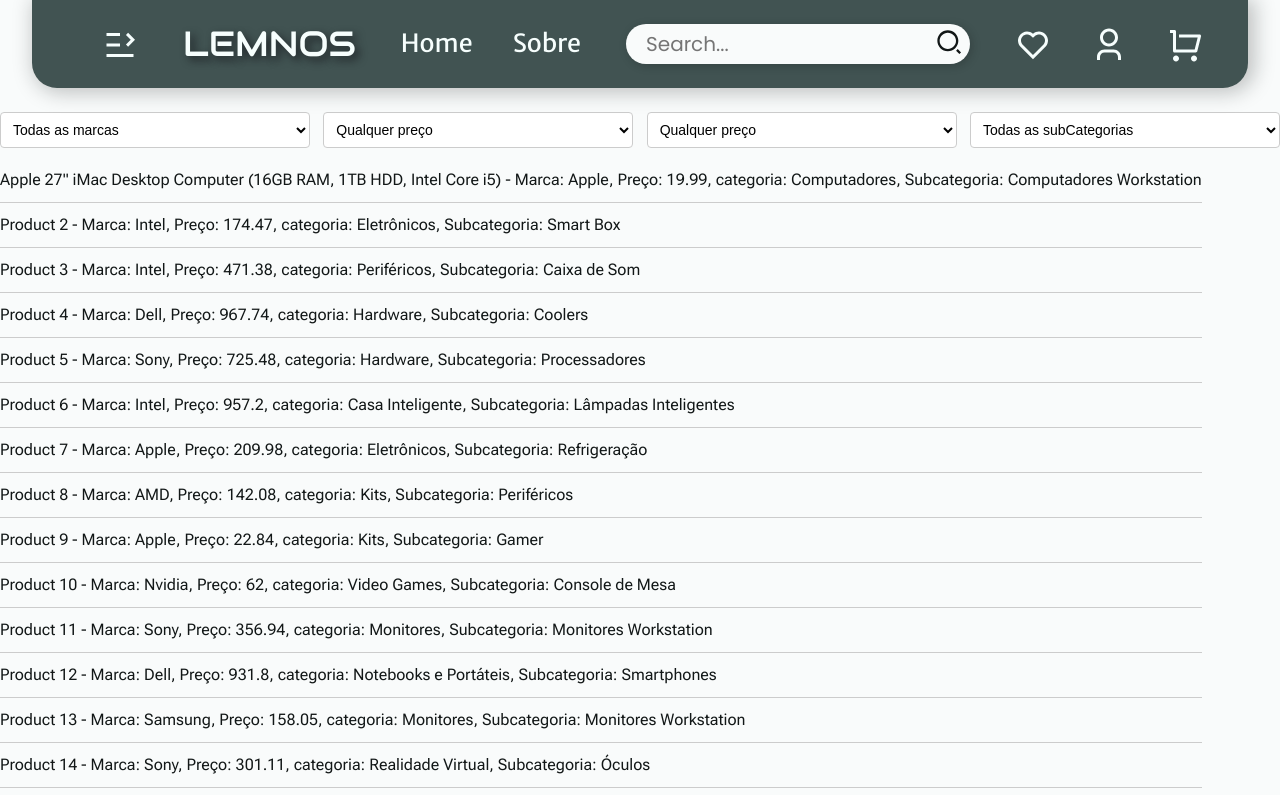
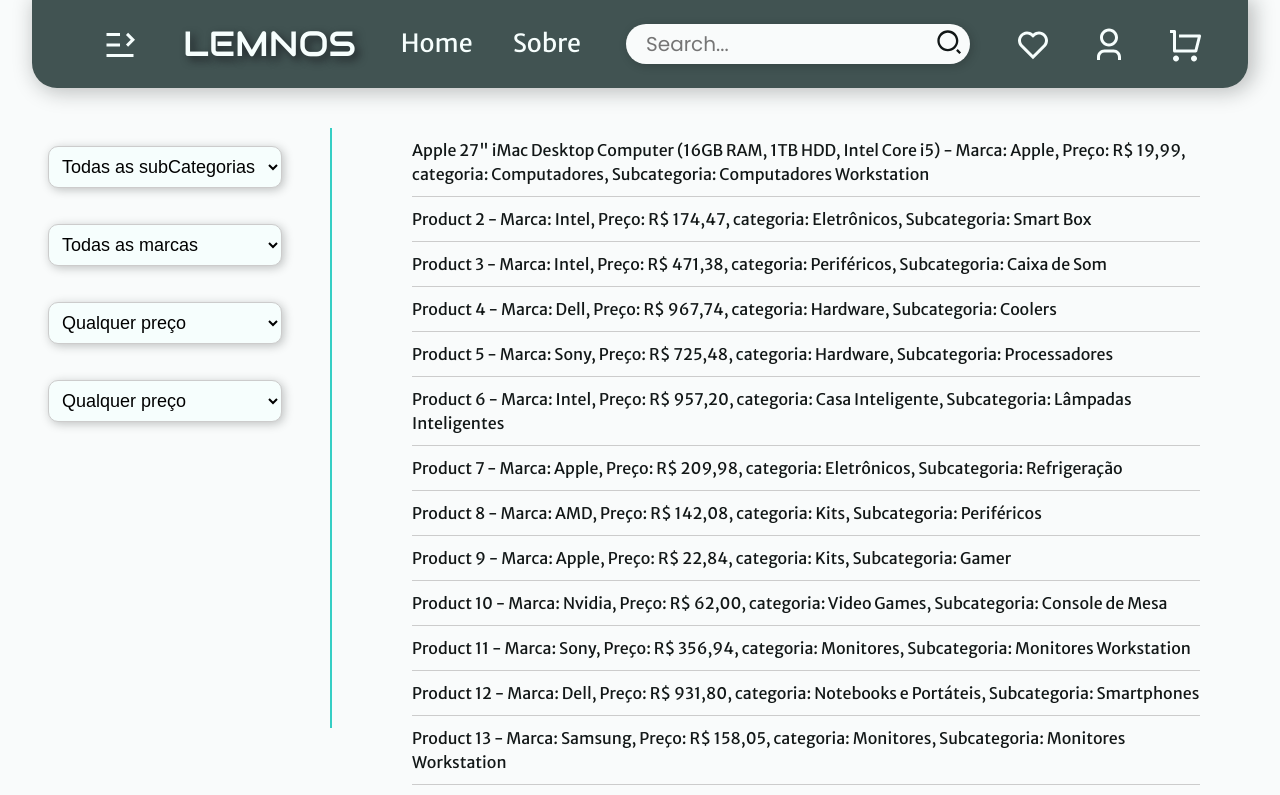
Before and after one commit to lucasatdriano/Lemnos, a React (Vite) app: page /productFilter in a window 1280 px wide. Shown: the top 795 px of the page. Built offline with nearby package versions, Linux system fonts and the light colour scheme.

Commit message:
add function in inputs productModal

```diff
--- a/src/components/header/components/favoriteMenu/menuFavorite.scss
+++ b/src/components/header/components/favoriteMenu/menuFavorite.scss
@@ -19,6 +19,10 @@ $font-title: 'Merriweather Sans', sans-serif;
 $font-web: 'Roboto Flex', Arial;
 $font-items: 'Poppins', Helvetica;
 nav {
+  .favoriteIcon {
+    color: $color-fontDark;
+  }
+
   .modal {
     position: fixed;
     top: 0;
@@ -43,7 +47,7 @@ nav {
     width: 75%;
     height: 100vh;
     position: absolute;
-    z-index: 900;
+    z-index: 999;
     border-radius: 10px 10px 0 0;
     top: 0;
     right: -3%;
--- a/src/components/header/components/menuDep/MenuDep.jsx
+++ b/src/components/header/components/menuDep/MenuDep.jsx
@@ -65,7 +65,8 @@ export default function MenuDep({ toggleTheme }) {
                             Sobre
                         </Link>
                         <Link to="#" className='link' onClick={toggleMenu}>
-                            <MenuFavorite /> Favoritos
+                            <MenuFavorite className='favotiteIcon' />
+                            Favoritos
                         </Link>
                         <Link to="/login" className='link' onClick={toggleMenu}>
                             <RiUser3Line className='userIcon' />
--- a/src/components/header/components/menuDep/menuDep.scss
+++ b/src/components/header/components/menuDep/menuDep.scss
@@ -58,7 +58,7 @@ $font-items: 'Poppins', Helvetica;
         left: -7em;
         height: 100vh;
         background-color: $color-secundaryLight;
-        z-index: 999;
+        z-index: 900;
         border-radius: 0 20px 20px 0;
         padding: 3em 0 1em 1.25em;
         animation: menuDep 0.5s ease-in-out forwards;
--- a/src/components/inputs/inputs.scss
+++ b/src/components/inputs/inputs.scss
@@ -87,6 +87,7 @@ $font-items: 'Poppins', Helvetica;
   input[type="file"] + label,
   input[type="date"] + label {
     top: -10px;
+    color: $color-fontLight;
   }
 
   label {
@@ -122,6 +123,10 @@ $font-items: 'Poppins', Helvetica;
         color: $color-fontDark;
       }
     }
+    input[type="file"] + label,
+    input[type="date"] + label {
+      color: $color-fontDark;
+    }
 
     label {
       background: transparent;
--- a/src/pages/productFilterPage/ProductFilter.jsx
+++ b/src/pages/productFilterPage/ProductFilter.jsx
@@ -2,19 +2,20 @@ import React, { useState, useEffect } from 'react';
 import { useParams } from 'react-router-dom';
 import { toast } from 'react-toastify';
 import 'react-toastify/dist/ReactToastify.css';
-import logoHorizontal from '../../assets/imgLemnos/logoHorizontal.svg'
+import logoHorizontal from '../../assets/imgLemnos/logoHorizontal.svg';
 import './productFilter.scss';
 
 export default function ProductFilter() {
   const { category, search } = useParams();
   const BRL = new Intl.NumberFormat('pt-BR', { style: 'currency', currency: 'BRL' });
   const [selectedBrand, setSelectedBrand] = useState('');
-  const [selectedPrice, setSelectedPrice] = useState('');
   const [selectedCategory, setSelectedCategory] = useState('');
   const [selectedSubCategory, setSelectedSubCategory] = useState('');
   const [minPrice, setMinPrice] = useState('');
   const [maxPrice, setMaxPrice] = useState('');
   const [searchTerm, setSearchTerm] = useState('');
+  const [filteredData, setFilteredData] = useState([]);
+  const [loading, setLoading] = useState(false);
 
   const brands = [
     'AMD',
@@ -84,8 +85,9 @@ export default function ProductFilter() {
     });
   }
 
-  const applyFilters = (products) => {
-    return products.filter(item => {
+  const applyFilters = () => {
+    setLoading(true);
+    const filtered = products.filter(item => {
       if (selectedBrand && item.brand !== selectedBrand) {
         return false;
       }
@@ -101,14 +103,16 @@ export default function ProductFilter() {
       if (selectedCategory && item.category !== selectedCategory) {
         return false;
       }
-      if (searchTerm && !item.name.toLowerCase().includes(searchTerm.toLowerCase())) { // Alterado de 'search' para 'searchTerm'
+      if (searchTerm && !item.name.toLowerCase().includes(searchTerm.toLowerCase())) {
         return false;
       }
       return true;
     });
+    setTimeout(() => {
+      setFilteredData(filtered);
+      setLoading(false);
+    }, 1000);
   };
-
-  const filteredData = applyFilters(products);
 
   useEffect(() => {
     setSelectedCategory(category);
@@ -117,6 +121,10 @@ export default function ProductFilter() {
   useEffect(() => {
     setSearchTerm(search || '');
   }, [search]);
+
+  useEffect(() => {
+    applyFilters();
+  }, [selectedBrand, selectedCategory, selectedSubCategory, minPrice, maxPrice, searchTerm]);
 
   const handleMinPriceChange = (e) => {
     setMinPrice(e.target.value);
@@ -136,7 +144,6 @@ export default function ProductFilter() {
 
   const handleClearFilters = () => {
     setSelectedBrand('');
-    // setSelectedCategory('');
     setSelectedSubCategory('');
     setMinPrice('');
     setMaxPrice('');
@@ -144,7 +151,16 @@ export default function ProductFilter() {
   };
 
   return (
-    <div className="product-filter-container">
+    <main className='mainFilters'>
+      <section className="product-filter-container">
+        <select value={selectedSubCategory} onChange={(e) => setSelectedSubCategory(e.target.value)}>
+          <option value="">Todas as subCategorias</option>
+          {categorias.map((categoria, index) => (
+            selectedCategory === categoria && subcategoriasPorCategoria[categoria].map((subcategoria, index) => (
+              <option key={index} value={subcategoria}>{subcategoria}</option>
+            ))
+          ))}
+        </select>
 
         <select value={selectedBrand} onChange={(e) => setSelectedBrand(e.target.value)}>
           <option value="">Todas as marcas</option>
@@ -155,40 +171,51 @@ export default function ProductFilter() {
 
         <select value={minPrice} onChange={handleMinPriceChange}>
           <option value="">Qualquer preço</option>
-        <option value="10">De R$ 10,00</option>
-        <option value="20">De R$ 20,00</option>
-        <option value="50">De R$ 50,00</option>
-        <option value="100">De R$ 100,00</option>
-        <option value="250">De R$ 250,00</option>
-        <option value="500">De R$ 500,00</option>
-        <option value="1000">De R$ 1.000,00</option>
-        <option value="5000">De R$ 5.000,00</option>
-        <option value="10000">De R$ 10.000,00</option>
+          <option value="10">De {BRL.format(10)}</option>
+          <option value="20">De {BRL.format(20)}</option>
+          <option value="50">De {BRL.format(50)}</option>
+          <option value="100">De {BRL.format(100)}</option>
+          <option value="250">De {BRL.format(250)}</option>
+          <option value="500">De {BRL.format(500)}</option>
+          <option value="1000">De {BRL.format(1000)}</option>
+          <option value="5000">De {BRL.format(5000)}</option>
+          <option value="10000">De {BRL.format(10000)}</option>
         </select>
 
         <select value={maxPrice} onChange={handleMaxPriceChange}>
           <option value="">Qualquer preço</option>
-        <option value="10">Até R$ 10,00</option>
-        <option value="20">Até R$ 20,00</option>
-        <option value="50">Até R$ 50,00</option>
-        <option value="100">Até R$ 100,00</option>
-        <option value="250">Até R$ 250,00</option>
-        <option value="500">Até R$ 500,00</option>
-        <option value="1000">Até R$ 1.000,00</option>
-        <option value="5000">Até R$ 5.000,00</option>
-        <option value="10000">Até R$ 10.000,00</option>
+          <option value="10">Até {BRL.format(10)}</option>
+          <option value="20">Até {BRL.format(20)}</option>
+          <option value="50">Até {BRL.format(50)}</option>
+          <option value="100">Até {BRL.format(100)}</option>
+          <option value="250">Até {BRL.format(250)}</option>
+          <option value="500">Até {BRL.format(500)}</option>
+          <option value="1000">Até {BRL.format(1000)}</option>
+          <option value="5000">Até {BRL.format(5000)}</option>
+          <option value="10000">Até {BRL.format(10000)}</option>
         </select>
 
-      <select value={selectedSubCategory} onChange={(e) => setSelectedSubCategory(e.target.value)}>
-        <option value="">Todas as subCategorias</option>
-        {categorias.map((categoria, index) => (
-          selectedCategory === categoria && subcategoriasPorCategoria[categoria].map((subcategoria, index) => (
-            <option key={index} value={subcategoria}>{subcategoria}</option>
-          ))
-        ))}
-      </select>
+      </section>
 
-      <div className="filtered-data-container">
+      <hr className='hrFilter' />
+
+      <section className="filtered-data-container">
+        {loading ? (
+          <div className="loadingIndicator">
+            <h2 className='textEmpty'>Carregando...</h2>
+            <div class="dot-spinner">
+              <div class="dot-spinner__dot"></div>
+              <div class="dot-spinner__dot"></div>
+              <div class="dot-spinner__dot"></div>
+              <div class="dot-spinner__dot"></div>
+              <div class="dot-spinner__dot"></div>
+              <div class="dot-spinner__dot"></div>
+              <div class="dot-spinner__dot"></div>
+              <div class="dot-spinner__dot"></div>
+            </div>
+          </div>
+        ) : (
+          <>
             {filteredData.length === 0 && (
               <div className="emptyFilterMessage">
                 <h2 className='textEmpty'>Parece que não há resultados para os filtros escolhidos. Por favor, revise suas opções e tente novamente.</h2>
@@ -200,12 +227,14 @@ export default function ProductFilter() {
               <>
                 <ul>
                   {filteredData.map(item => (
-                <li key={item.id}>{item.name} - Marca: {item.brand}, Preço: {item.price}, categoria: {item.category},  Subcategoria: {item.subcategory}</li>
+                    <li key={item.id}>{item.name} - Marca: {item.brand}, Preço: {BRL.format(item.price)}, categoria: {item.category},  Subcategoria: {item.subcategory}</li>
                   ))}
                 </ul>
               </>
             )}
-      </div>
-    </div>
+          </>
+        )}
+      </section>
+    </main>
   );
 }
--- a/src/pages/productFilterPage/productFilter.scss
+++ b/src/pages/productFilterPage/productFilter.scss
@@ -20,21 +20,26 @@ $font-title: 'Merriweather Sans', sans-serif;
 $font-web: 'Roboto Flex', Arial;
 $font-items: 'Poppins', Helvetica;
 
+.mainFilters {
+    display: flex;
+    padding-top: 8em;
+
     .product-filter-container {
         display: flex;
+        flex-direction: column;
+        padding: 0 3em;
         flex-wrap: wrap;
-    justify-content: space-between;
         margin-bottom: 20px;
 
         select {
-        margin-top: 8em;
-        margin-bottom: 10px;
-        padding: 8px;
+            cursor: pointer;
+            margin: 1em 0;
+            padding: .5em;
+            box-shadow: 2px 2px 10px $color-shadow;
             border: 1px solid #ccc;
-        border-radius: 4px;
-        font-size: 14px;
-        background-color: #fff;
-        width: calc(25% - 10px);
+            border-radius: 10px;
+            font-size: 1.8rem;
+            background-color: $color-fontDark;
             transition: border-color 0.3s ease;
 
             &:hover {
@@ -45,18 +50,31 @@ $font-items: 'Poppins', Helvetica;
                 outline: none;
                 border-color: #555;
             }
+
+            option {
+                cursor: pointer;
+                background-color: $color-fontDark;
+                font-size: 1.8rem;
+            }
+        }
     }
 
-
+    .hrFilter {
+        height: 75vh;
+        width: 3px;
+        border: none;
+        background-color: $color-primaryLight;
     }
 
     .filtered-data-container {
-    .emptyFilterMessage {
+        padding: 0 5em;
+        width: 100%;
+
+        .emptyFilterMessage, .loadingIndicator {
             display: flex;
             align-items: center;
             justify-content: center;
             flex-direction: column;
-        width: clamp(50em, 60vw, 75em);
             gap: 1em;
             padding: 2em 0;
             border-radius: 15px;
@@ -66,6 +84,99 @@ $font-items: 'Poppins', Helvetica;
                 font-family: $font-title;
                 font-size: 3.6rem;
                 font-size: clamp(2.6rem, 1rem + 1vw, 3.6rem);
+            }
+
+            .dot-spinner {
+                --uib-size: 2.8rem;
+                --uib-speed: .9s;
+                --uib-color: #183153;
+                position: relative;
+                display: flex;
+                align-items: center;
+                justify-content: flex-start;
+                height: var(--uib-size);
+                width: var(--uib-size);
+
+
+                .dot-spinner__dot {
+                    position: absolute;
+                    top: 0;
+                    left: 0;
+                    display: flex;
+                    align-items: center;
+                    justify-content: flex-start;
+                    height: 100%;
+                    width: 100%;
+
+
+                &::before {
+                    content: '';
+                    height: 20%;
+                    width: 20%;
+                    border-radius: 50%;
+                    background-color: var(--uib-color);
+                    transform: scale(0);
+                    opacity: 0.5;
+                    animation: pulseLoad calc(var(--uib-speed) * 1.111) ease-in-out infinite;
+                    box-shadow: 0 0 20px rgba(18, 31, 53, 0.3);
+                }
+
+                &:nth-child(2) {
+                    transform: rotate(45deg);
+                }
+
+                &:nth-child(2)::before {
+                    animation-delay: calc(var(--uib-speed) * -0.875);
+                }
+
+                &:nth-child(3) {
+                    transform: rotate(90deg);
+                }
+
+                &:nth-child(3)::before {
+                    animation-delay: calc(var(--uib-speed) * -0.75);
+                }
+
+                &:nth-child(4) {
+                    transform: rotate(135deg);
+                }
+
+                &:nth-child(4)::before {
+                    animation-delay: calc(var(--uib-speed) * -0.625);
+                }
+
+                &:nth-child(5) {
+                    transform: rotate(180deg);
+                }
+
+                &:nth-child(5)::before {
+                    animation-delay: calc(var(--uib-speed) * -0.5);
+                }
+
+                &:nth-child(6) {
+                    transform: rotate(225deg);
+                }
+
+                &:nth-child(6)::before {
+                    animation-delay: calc(var(--uib-speed) * -0.375);
+                }
+
+                &:nth-child(7) {
+                    transform: rotate(270deg);
+                }
+
+                &:nth-child(7)::before {
+                    animation-delay: calc(var(--uib-speed) * -0.25);
+                }
+
+                &:nth-child(8) {
+                    transform: rotate(315deg);
+                }
+
+                &:nth-child(8)::before {
+                    animation-delay: calc(var(--uib-speed) * -0.125);
+                }
+                }
             }
 
             .btnBackFilter {
@@ -108,75 +219,24 @@ $font-items: 'Poppins', Helvetica;
                 }
 
                 &:hover {
-                background-color: #ccc6c6;
+                    background-color: #e7ecec;
                     cursor: pointer;
+                }
             }
         }
     }
 }
 
 
-// import React, { useState, useEffect } from 'react';
-// import { useNavigate } from 'react-router-dom';
-// import { Card } from '../../components/card/Card';
-// import './productFilter.scss';
-// import logoHorizontal from '../../assets/logoHorizontal.png';
+@keyframes pulseLoad {
+    0%,
+    100% {
+        transform: scale(0);
+        opacity: 0.5;
+    }
 
-// export function ProductList() {
-//   const navigate = useNavigate();
-//   const [products, setProducts] = useState([]);
-//   const [loading, setLoading] = useState(false);
-
-//   // Função para carregar mais produtos quando o usuário rolar para o final da página
-//   const loadMoreProducts = () => {
-//     setLoading(true);
-//     // Simulação de chamada assíncrona para a API
-//     setTimeout(() => {
-//       const newProducts = [
-//         // Aqui você carrega os próximos produtos da API, por exemplo, com uma chamada fetch
-//         // Você pode adicionar os produtos em uma nova página ou apenas anexá-los à lista existente
-//         // Neste exemplo, estou apenas simulando a adição de produtos
-//         ...products,
-//         {
-//           id: products.length + 1,
-//           name: `Product ${products.length + 1}`,
-//           price: Math.floor(Math.random() * 10000), // Preço aleatório
-//           image: logoHorizontal
-//         }
-//       ];
-//       setProducts(newProducts);
-//       setLoading(false);
-//     }, 1000); // Simula uma chamada assíncrona de 1 segundo
-//   };
-
-//   // Efeito para carregar mais produtos quando a página for carregada inicialmente
-//   useEffect(() => {
-//     loadMoreProducts();
-//   }, []);
-
-//   // Efeito para adicionar event listener para verificar quando o usuário rolar até o final da página
-//   useEffect(() => {
-//     const handleScroll = () => {
-//       if (
-//         window.innerHeight + document.documentElement.scrollTop ===
-//         document.documentElement.offsetHeight
-//       ) {
-//         loadMoreProducts();
-//       }
-//     };
-
-//     window.addEventListener('scroll', handleScroll);
-//     return () => window.removeEventListener('scroll', handleScroll);
-//   }, [loading]);
-
-//   return (
-//     <main>
-//       <div className='productsList'>
-//         {products.map(product => (
-//           <Card key={product.id} product={product} />
-//         ))}
-//         {loading && <div>Carregando...</div>}
-//       </div>
-//     </main>
-//   );
-// }
+    50% {
+        transform: scale(1);
+        opacity: 1;
+    }
+}
--- a/src/pages/productPage/product.scss
+++ b/src/pages/productPage/product.scss
@@ -142,7 +142,7 @@ $font-items: 'Poppins', Helvetica;
           padding: .5em 2em;
           gap: .5em;
           background: $color-primaryLight;
-          color: $font-items;
+          color: $color-fontDark;
           cursor: pointer;
           box-shadow: 2px 2px 10px $color-shadow;
           transition: .3s ease;
```
Also changed, not shown: src/pages/userPage/components/user/components/modals/admin/AddProductModal.jsx (+11 -28 lines), src/pages/userPage/components/user/user.scss (+37 -7 lines), src/pages/userPage/login.scss (+8 -0 lines). Lines whose indentation alone changed are shown as unchanged.
